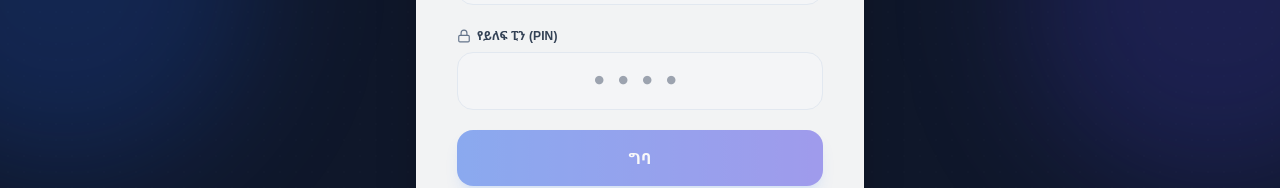
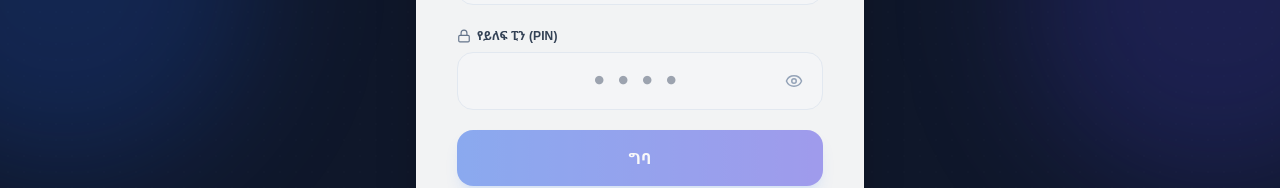
Before and after one commit to napi-dev/AHA-Garment, a Next.js app in the folder garment-erp/: page /login in a window 1280 px wide. Shown: the part 412-600 px from the top of the page. Built offline with nearby package versions, Linux system fonts and the light colour scheme.

Commit message:
eye toggle has been added to the login page

```diff
--- a/garment-erp/src/app/login/page.tsx
+++ b/garment-erp/src/app/login/page.tsx
@@ -4,7 +4,7 @@ import { useState, Suspense } from "react";
 import { signIn } from "next-auth/react";
 import { useRouter, useSearchParams } from "next/navigation";
 import { am } from "@/lib/i18n/am";
-import { Lock, User, Loader2, Sparkles, CheckCircle2 } from "lucide-react";
+import { Lock, User, Loader2, Sparkles, CheckCircle2, Eye, EyeOff } from "lucide-react";
 
 function LoginForm() {
   const router = useRouter();
@@ -13,6 +13,7 @@ function LoginForm() {
 
   const [code, setCode] = useState("");
   const [pin, setPin] = useState("");
+  const [showPin, setShowPin] = useState(false);
   const [error, setError] = useState("");
   const [loading, setLoading] = useState(false);
 
@@ -72,10 +73,10 @@ function LoginForm() {
           <Lock size={14} className="text-slate-500" />
           {am.login.pin}
         </label>
-        <div className="relative">
+        <div className="relative flex items-center">
           <input
             id="pin"
-            type="password"
+            type={showPin ? "text" : "password"}
             inputMode="numeric"
             pattern="[0-9]*"
             maxLength={6}
@@ -84,8 +85,16 @@ function LoginForm() {
             placeholder={am.login.pinPlaceholder}
             autoComplete="current-password"
             required
-            className="w-full px-4 py-3 rounded-2xl border border-slate-200 focus:outline-none focus:ring-4 focus:ring-blue-500/20 focus:border-blue-600 text-2xl font-bold tracking-[0.4em] text-center bg-slate-50/50 hover:bg-white focus:bg-white transition-all font-mono"
+            className="w-full px-12 py-3 rounded-2xl border border-slate-200 focus:outline-none focus:ring-4 focus:ring-blue-500/20 focus:border-blue-600 text-2xl font-bold tracking-[0.4em] text-center bg-slate-50/50 hover:bg-white focus:bg-white transition-all font-mono"
           />
+          <button
+            type="button"
+            onClick={() => setShowPin((prev) => !prev)}
+            aria-label={showPin ? "Hide PIN" : "Show PIN"}
+            className="absolute right-3.5 p-1.5 rounded-lg text-slate-400 hover:text-slate-600 hover:bg-slate-100 transition-colors focus:outline-none focus:ring-2 focus:ring-blue-500/20"
+          >
+            {showPin ? <EyeOff size={18} /> : <Eye size={18} />}
+          </button>
         </div>
       </div>
 
```
